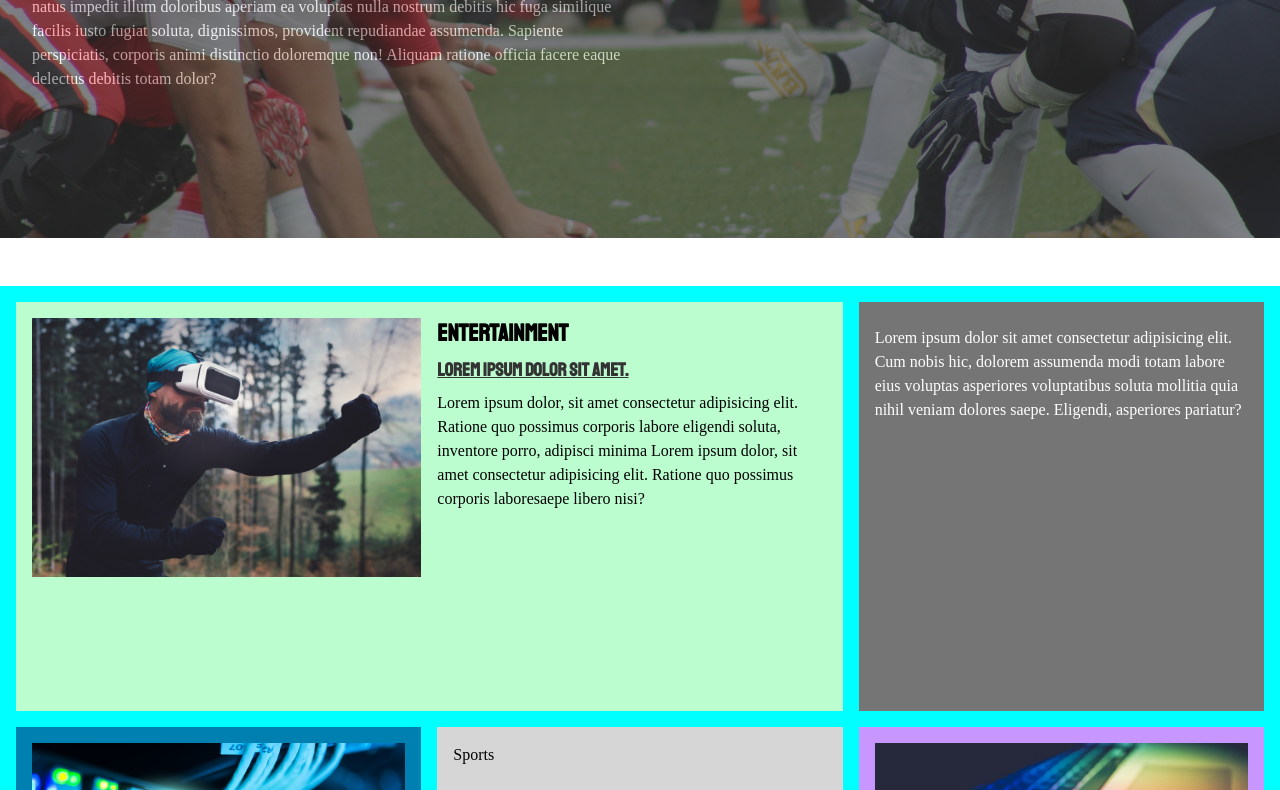
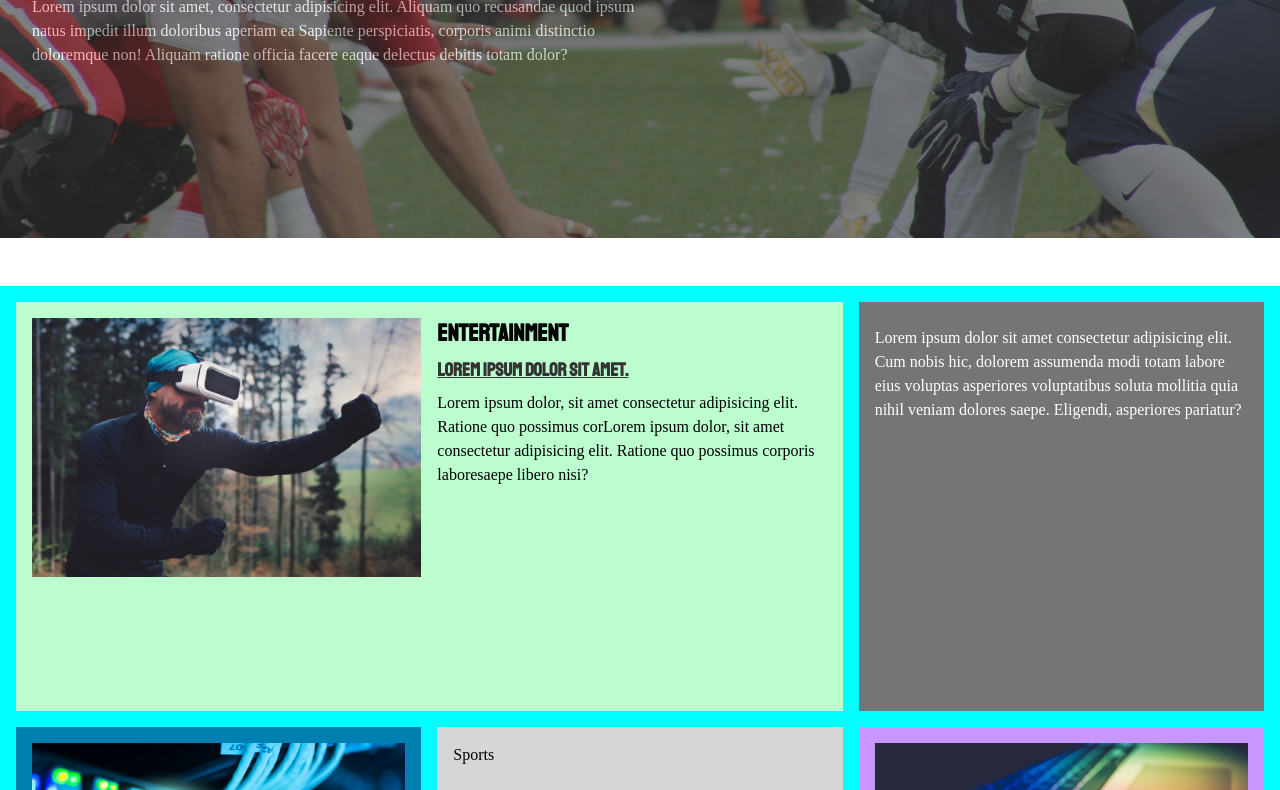
Before and after one commit to MoulhamAlboushi/News-Grid-website, a plain HTML site: page index.html in a window 1280 px wide. Shown: the part 283-1073 px from the top of the page. Drawn offline with Linux system fonts and the light colour scheme.

Commit message:
Update index.html

```diff
--- a/index.html
+++ b/index.html
@@ -62,8 +62,6 @@
             <p>
               Lorem ipsum dolor sit amet, consectetur adipisicing elit. Aliquam
               quo recusandae quod ipsum natus impedit illum doloribus aperiam ea
-              voluptas nulla nostrum debitis hic fuga similique facilis iusto
-              fugiat soluta, dignissimos, provident repudiandae assumenda.
               Sapiente perspiciatis, corporis animi distinctio doloremque non!
               Aliquam ratione officia facere eaque delectus debitis totam dolor?
             </p>
@@ -110,8 +108,7 @@
           <h3><a href="article.html">Lorem ipsum dolor sit amet.</a></h3>
           <p>
             Lorem ipsum dolor, sit amet consectetur adipisicing elit. Ratione
-            quo possimus corporis labore eligendi soluta, inventore porro,
-            adipisci minima Lorem ipsum dolor, sit amet consectetur adipisicing elit. Ratione
+            quo possimus corLorem ipsum dolor, sit amet consectetur adipisicing elit. Ratione
             quo possimus corporis laboresaepe libero nisi?
           </p>
         </div>
@@ -157,8 +154,7 @@
               <h3><a href="article.html">Lorem ipsum dolor sit amet.</a></h3>
               <p>
                 Lorem ipsum dolor, sit amet consectetur adipisicing elit. Ratione
-                quo possimus corporis labore eligendi soluta, inventore porro,
-                adipisci minima Lorem ipsum dolor, sit amet consectetur adipisicing elit. Ratione
+                quo possimusima Lorem ipsum dolor, sit amet consectetur adipisicing elit. Ratione
                 quo possimus corporis laboresaepe libero nisi?
               </p>
             </div>
```
